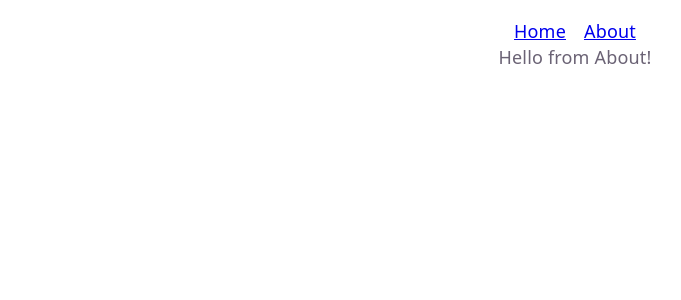
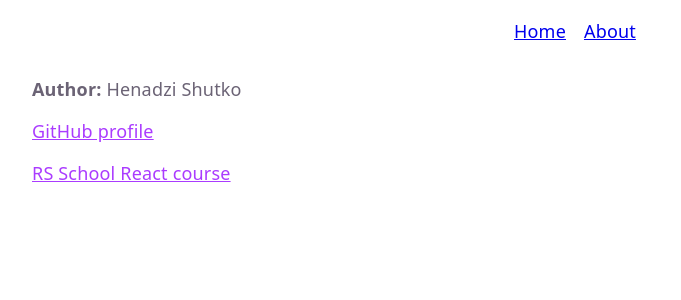
Before and after one commit to hazardsoft/react-q2-2026, a React (Vite) app: page /about in a window 1280 px wide. Shown: the top 300 px of the page, without its empty margins (65-746 px from the left). Built offline with nearby package versions, Linux system fonts and the light colour scheme.

Commit message:
feat(about): fill 'About' page with content

```diff
--- /dev/null
+++ b/src/pages/about.css
@@ -0,0 +1,14 @@
+#about {
+  display: flex;
+  flex-direction: column;
+  gap: 16px;
+  padding: 32px 20px 24px;
+}
+
+#about p {
+  text-align: left;
+}
+
+#about a {
+  color: var(--accent, #646cff);
+}
--- a/src/pages/about.tsx
+++ b/src/pages/about.tsx
@@ -1,5 +1,31 @@
+import './about.css';
+
 const AboutPage = () => {
-  return <div>Hello from About!</div>;
+  return (
+    <div id="about">
+      <p>
+        <strong>Author:</strong> Henadzi Shutko
+      </p>
+      <p>
+        <a
+          href="https://github.com/hazardsoft"
+          target="_blank"
+          rel="noopener noreferrer"
+        >
+          GitHub profile
+        </a>
+      </p>
+      <p>
+        <a
+          href="https://rs.school/courses/reactjs"
+          target="_blank"
+          rel="noopener noreferrer"
+        >
+          RS School React course
+        </a>
+      </p>
+    </div>
+  );
 };
 
 export default AboutPage;
```
